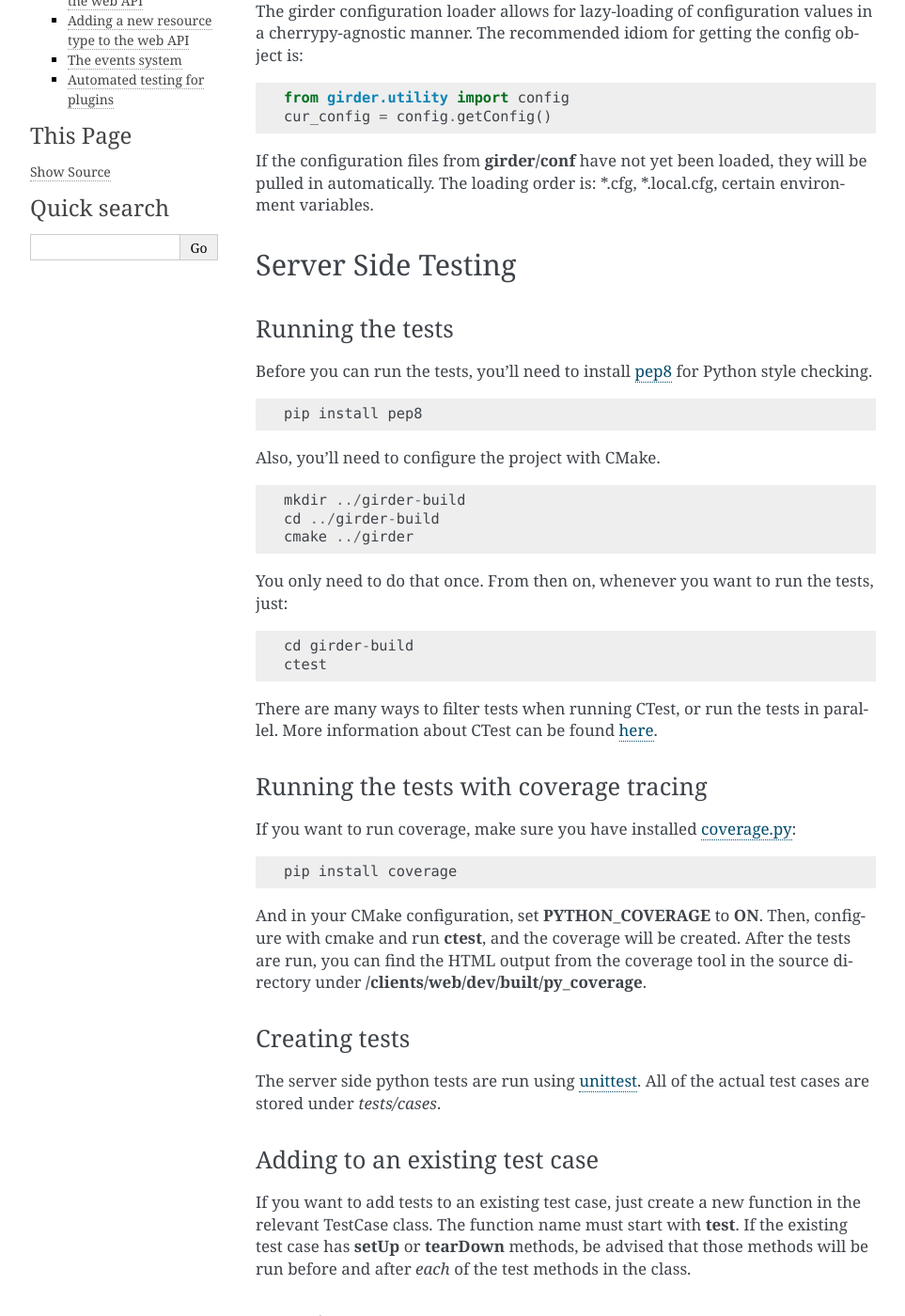
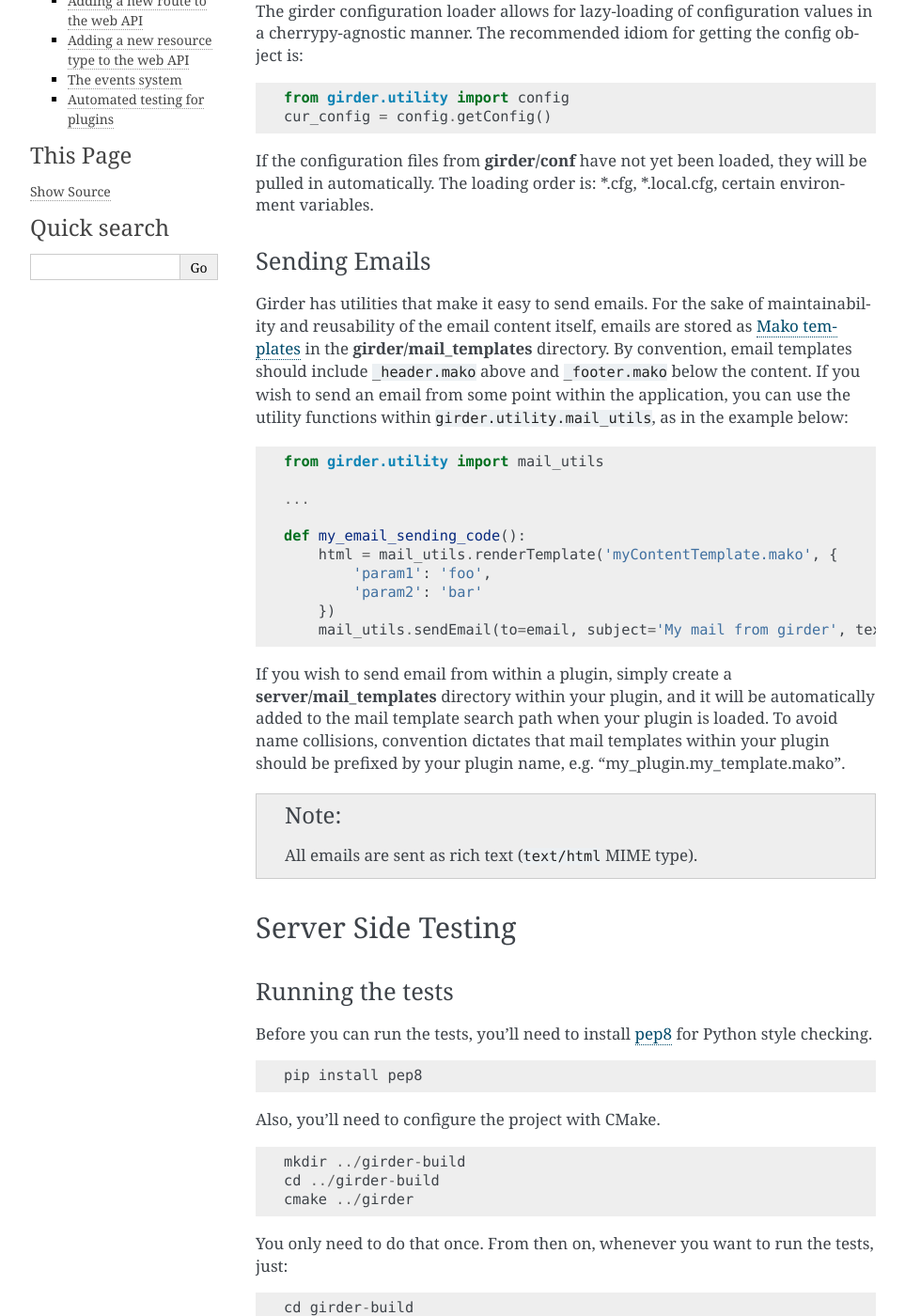
Before and after one commit to girder/girder, a Sphinx documentation site: the page built from docs/development.rst, in a window 1280 px wide and 1400 px high, scrolled down 440 px. Shown: the whole window at 94% size, without its empty margins (148-1111 px from the left). Built offline with Sphinx 7.4.7, drawn with Linux system fonts in a browser that asks for light colours.

Commit message:
Add documentation for the email system

```diff
--- a/docs/api-docs.rst
+++ b/docs/api-docs.rst
@@ -96,6 +96,9 @@
 .. automodule:: girder.utility.config
    :members:
 
+.. automodule:: girder.utility.mail_utils
+   :members:
+
 Constants
 ---------
 .. automodule:: girder.constants
--- a/docs/development.rst
+++ b/docs/development.rst
@@ -26,6 +26,37 @@
 If the configuration files from **girder/conf** have not yet been loaded, they
 will be pulled in automatically. The loading order is: \*.cfg, \*.local.cfg,
 certain environment variables.
+
+Sending Emails
+^^^^^^^^^^^^^^
+
+Girder has utilities that make it easy to send emails. For the sake of
+maintainability and reusability of the email content itself, emails are stored
+as `Mako templates <http://www.makotemplates.org/>`_ in the
+**girder/mail_templates** directory. By convention, email templates should
+include ``_header.mako`` above and ``_footer.mako`` below the content. If you wish
+to send an email from some point within the application, you can use the
+utility functions within ``girder.utility.mail_utils``, as in the example below: ::
+
+    from girder.utility import mail_utils
+
+    ...
+
+    def my_email_sending_code():
+        html = mail_utils.renderTemplate('myContentTemplate.mako', {
+            'param1': 'foo',
+            'param2': 'bar'
+        })
+        mail_utils.sendEmail(to=email, subject='My mail from girder', text=html)
+
+If you wish to send email from within a plugin, simply create a
+**server/mail_templates** directory within your plugin, and it will be
+automatically added to the mail template search path when your plugin is loaded.
+To avoid name collisions, convention dictates that mail templates within your
+plugin should be prefixed by your plugin name, e.g. "my_plugin.my_template.mako".
+
+.. note:: All emails are sent as rich text (``text/html`` MIME type).
+
 
 Server Side Testing
 -------------------
--- a/docs/installation.rst
+++ b/docs/installation.rst
@@ -4,9 +4,10 @@
 Before you install, see the :doc:`prerequisites` guide to make sure you
 have all required system packages installed.
 
-To run the server, you must install the following python packages: ::
+To run the server, you must install some external python package
+dependencies: ::
 
-    pip install pymongo cherrypy bcrypt
+    pip install -r requirements.txt
 
 Before you can build the client-side code project, you must install the
 `Grunt <http://gruntjs.com>`_ command line utilities: ::
--- a/docs/prerequisites.rst
+++ b/docs/prerequisites.rst
@@ -7,6 +7,11 @@
 * `pip <https://pypi.python.org/pypi/pi>`_
 * `MongoDB <http://www.mongodb.org/>`_
 * `node.js <http://nodejs.org/>`_
+
+Additionally, in order to send out emails to users, girder will need to be able
+to communicate with an SMTP server. Proper installation and configuration of
+an SMTP server on your system is beyond the scope of these docs, but we
+recommend setting up `Postfix <http://www.postfix.org/documentation.html>`_.
 
 See the specific instructions for your platform below.
 
```
